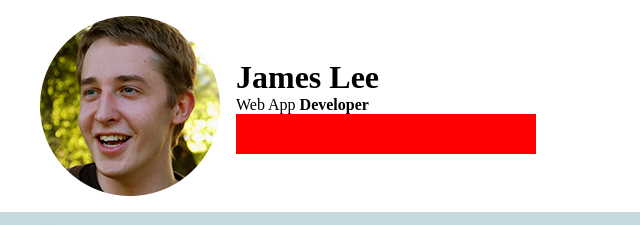
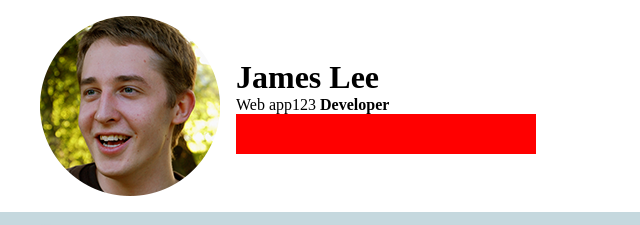
Before and after one commit to dmishchuk/lection_9, a plain HTML site: page index.html in a window 1280 px wide. Shown: the top 225 px of the page, 0-640 px from the left. Drawn offline with Linux system fonts and the light colour scheme.

Commit message:
app -> app123

```diff
--- a/index.html
+++ b/index.html
@@ -12,7 +12,7 @@
                 <img src="profile.png">
                 <div class="profile-info">
                     <h1>James Lee</h1>
-                    <p class="description">Web App <b>Developer</b></p>
+                    <p class="description">Web app123 <b>Developer</b></p>
                     <div class="socials-container"></div>
                 </div>
             </div>
```
